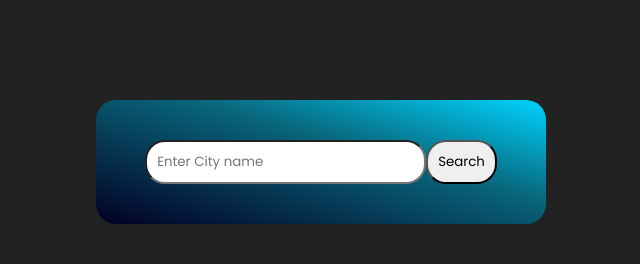
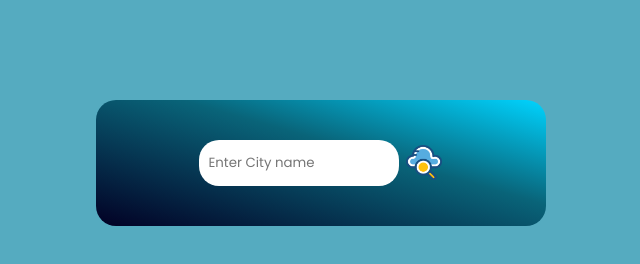
Before and after one commit to myr-tech/WeatherApp, a plain HTML site: page index.html in a window 1280 px wide. Shown: the whole page, without its empty margins (319-959 px from the left). Drawn offline with Linux system fonts and the light colour scheme.

Commit message:
search icon change

```diff
--- a/index.html
+++ b/index.html
@@ -10,7 +10,7 @@
     <div class="card">
         <div class="search">
             <input type="text" placeholder="Enter City name" spellcheck="false">
-            <button>Search</button>
+            <button><img src="./images/search4.png" alt=""></button>
         </div>
         <div class="errormsg">
             <p>*Invalid City Name! Please Enter Valid city Name</p>
--- a/style.css
+++ b/style.css
@@ -6,7 +6,7 @@
     font-family: 'poppins',sans-serif;
 }
 body{
-    background: #222;
+    background: #55abc0;
 }
 .card{
     width: 90%;
@@ -22,15 +22,27 @@ background: linear-gradient(16deg, rgba(2,0,36,1) 0%, rgba(9,100,121,1) 59%, rgb
 .search{
     display: flex;
     justify-content: center;
+    gap: 5px;
 
 }
 input{
     padding: 10px;
     border-radius: 20px;
+    border: none;
+    width: 200px;
 }
 button{
-    padding: 10px;
-    border-radius: 20px;
+    padding-top: 5px;
+    border-radius: 50px;
+    background-color: transparent;
+    color: #fff;
+    cursor: pointer;
+    width: 40px;
+    border: none;
+}
+button img{
+    width: 36px;
+    height: 35px;
 }
 .errormsg{
     font-size: 10px;
```
Also changed, not shown: images/search.png (added), images/search2.png (added), images/search3.png (added), images/search4.png (added).
